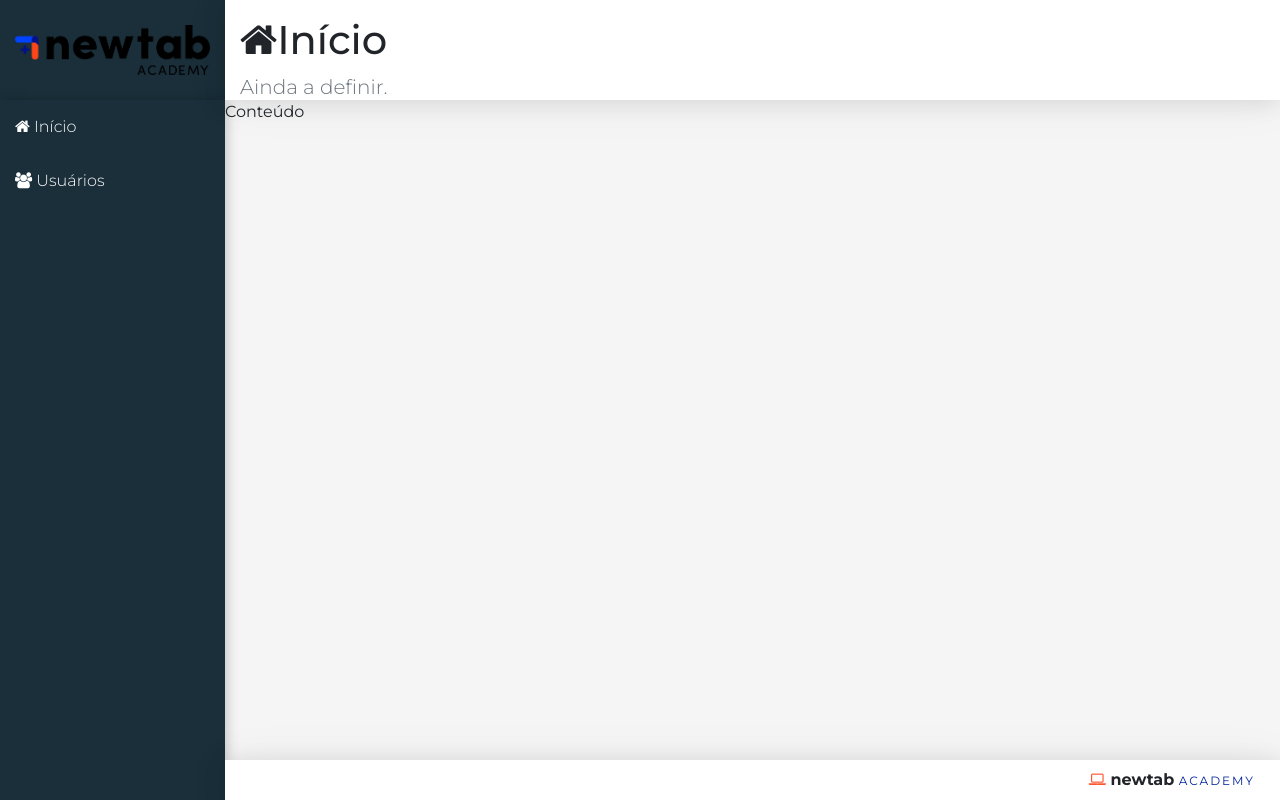
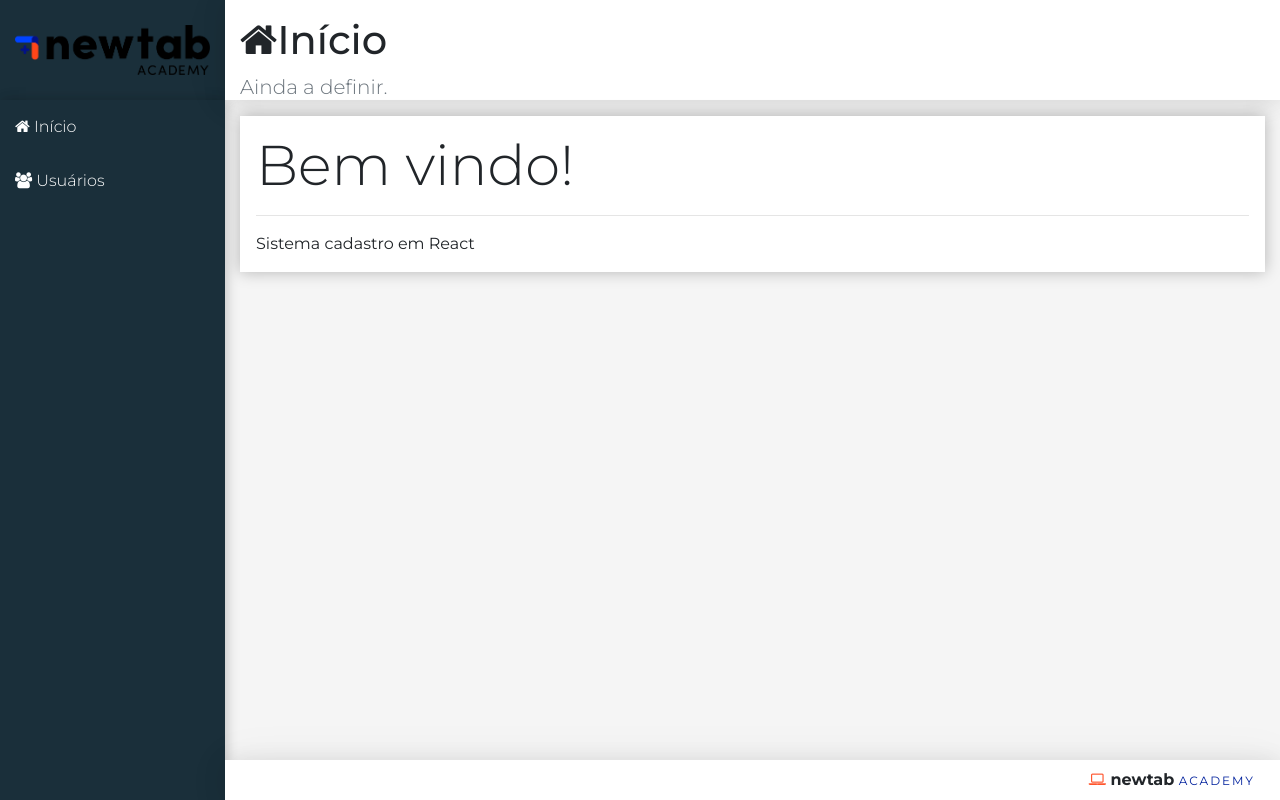
Before and after one commit to santossamir/app-cadastro-usuario, a React (Create React App) app: page / in a window 1280 px wide. Built offline with nearby package versions, Linux system fonts and the light colour scheme.

Commit message:
Desenvolvendo o component Main.

```diff
--- /dev/null
+++ b/src/components/home/Home.jsx
@@ -0,0 +1,16 @@
+import React from "react";
+import Main from "../template/Main";
+
+export default props => {
+    return(
+        <Main icon="home" title="Início" subtitle="Ainda a definir.">
+            <div className='display-4'>
+                Bem vindo!
+            </div>
+            <hr />
+            <p className="mb-0">
+                Sistema cadastro em React
+            </p>
+        </Main>
+    )
+}
--- a/src/components/template/Main.css
+++ b/src/components/template/Main.css
@@ -0,0 +1,4 @@
+main > div{
+    background-color: #FFF;
+    box-shadow: 0px 0px 15px #0004;
+}
--- a/src/components/template/Main.jsx
+++ b/src/components/template/Main.jsx
@@ -6,8 +6,11 @@
     return(
         <React.Fragment>
             <Header {...props}/>
-            <main className='content'>
-                Conteúdo
+            <main className='content container-fluid'>
+                <div className="p-3 mt-3">
+                    {props.children}
+                </div>
+
             </main>
         </React.Fragment>
     )
--- a/src/main/App.jsx
+++ b/src/main/App.jsx
@@ -5,7 +5,7 @@
 
 import Logo from '../components/template/Logo';
 import Nav from '../components/template/Nav';
-import Main from '../components/template/Main';
+import Home from '../components/home/Home';
 import Footer from '../components/template/Footer';
 
 export default props =>{
@@ -13,7 +13,7 @@
         <div className='app'>
             <Logo/>
             <Nav/>
-            <Main icon="home" title="Início" subtitle="Ainda a definir."/>
+            <Home />
             <Footer/>
         </div>
     )
```
